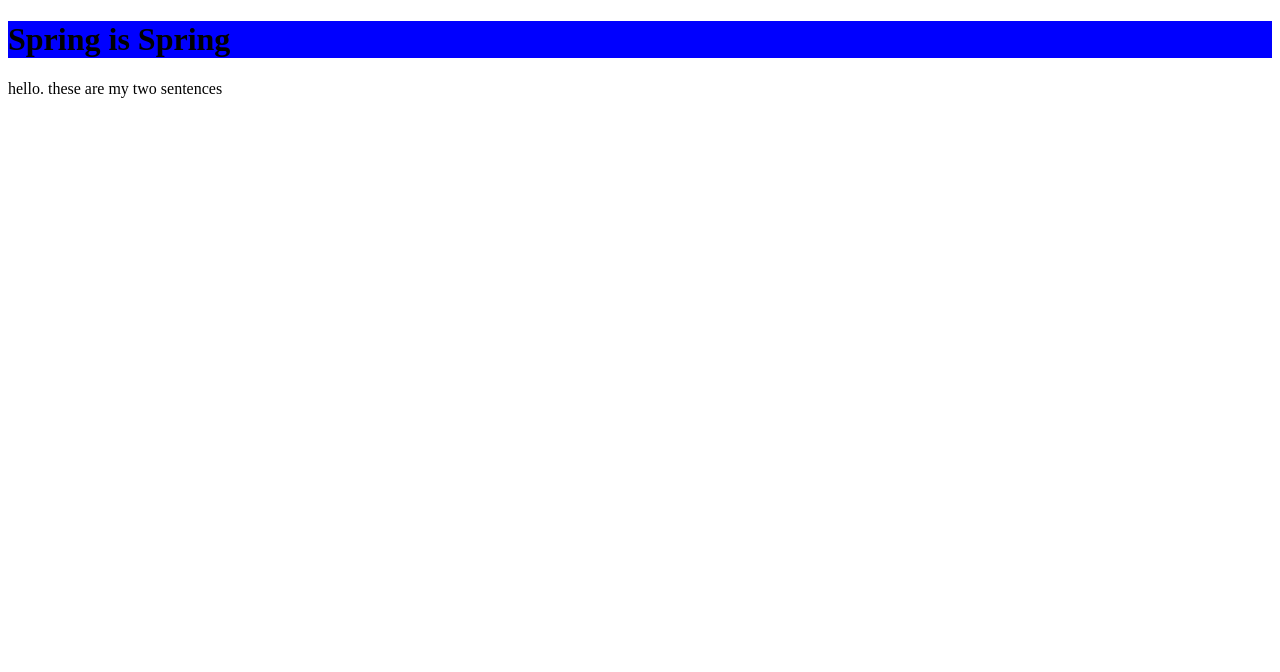
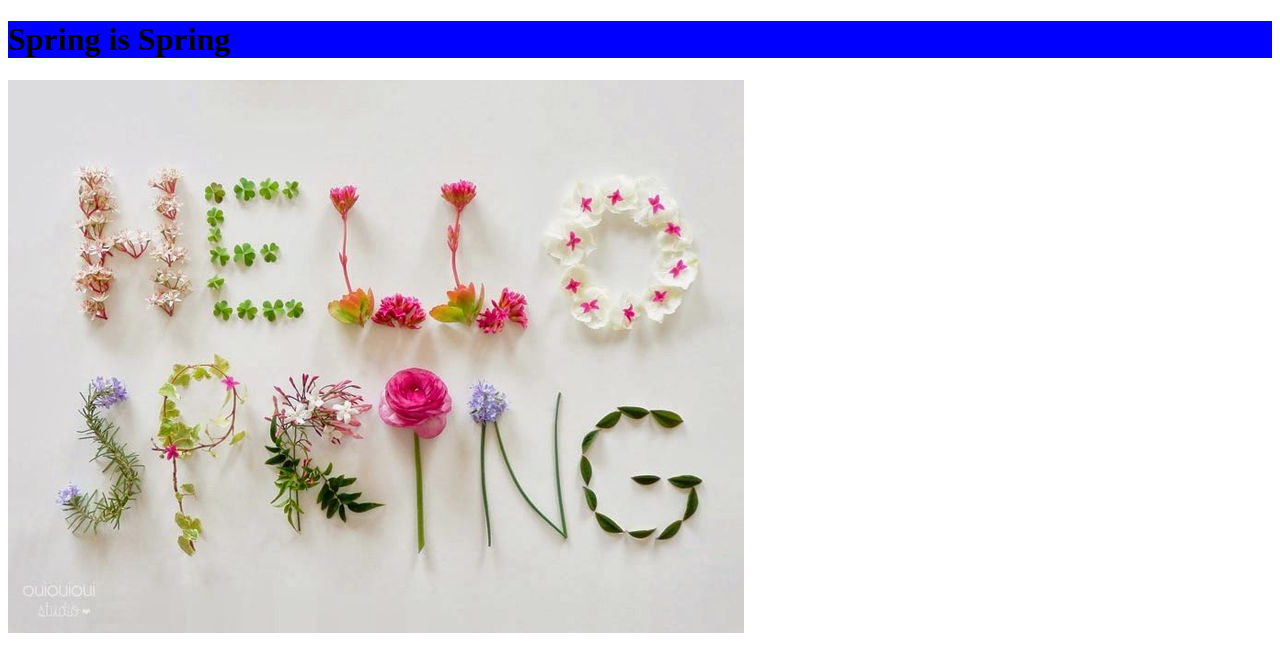
Before and after one commit to taylortaake/Spring, a plain HTML site: page index.html in a window 1280 px wide. Drawn offline with Linux system fonts and the light colour scheme.

Commit message:
replaced paragraph with image

```diff
--- a/index.html
+++ b/index.html
@@ -5,6 +5,6 @@
 	</head>
 	<body>
 		<h1>Spring is Spring</h1>
-		<p>hello. these are my two sentences</p>
+		<img src="spring.jpg" alt="spring"/>
 	</body>
 </html>
```
Also changed, not shown: spring.jpg (added).
